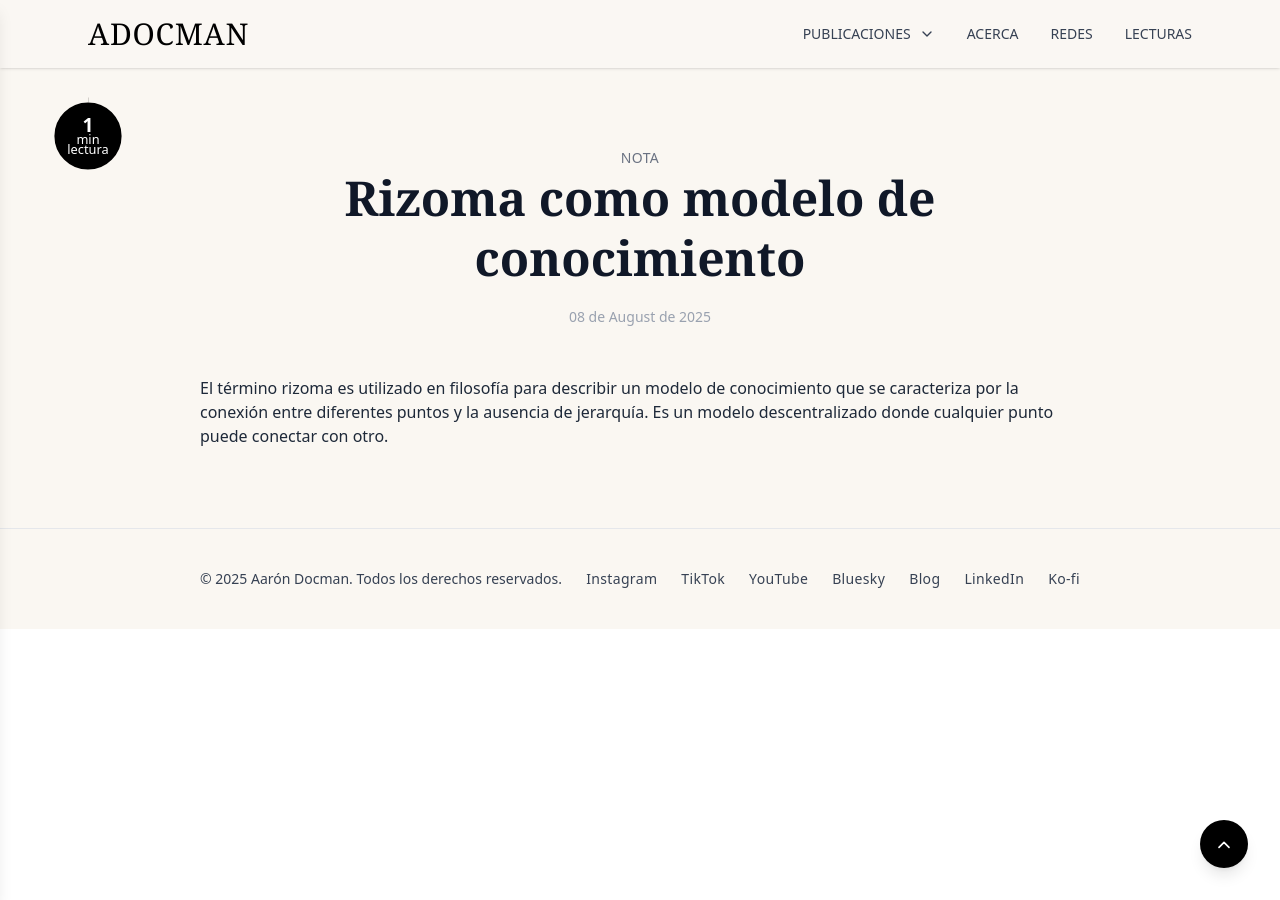
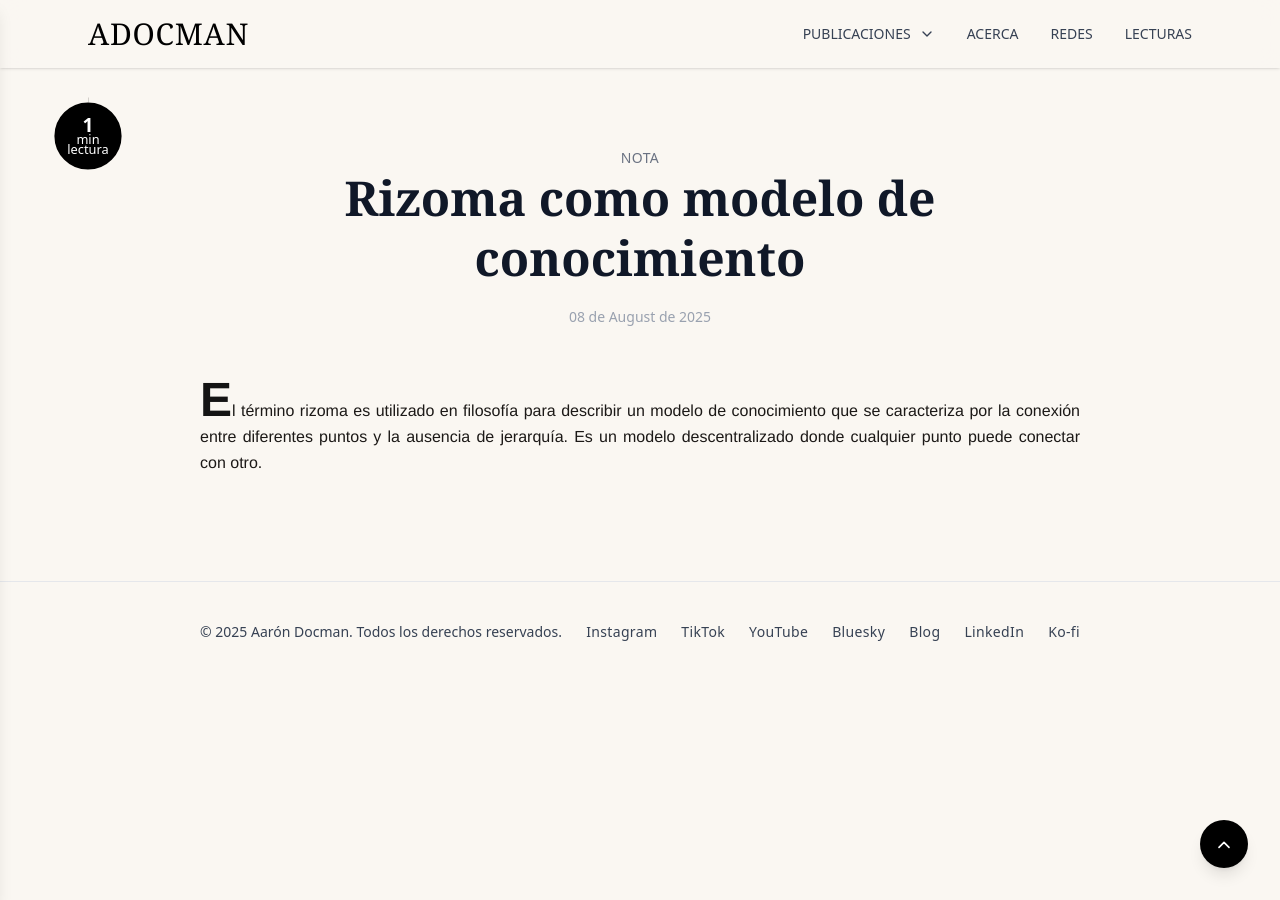
Before and after one commit to adocman/adocman.github.io, a Jekyll site: the page built from _posts/notas/2025-08-08-rizoma.md, in a window 1280 px wide. Built offline with Jekyll 4.4.1, drawn with Linux system fonts in a browser that asks for light colours.

Commit message:
actualizado ruta css y content

```diff
--- a/_layouts/default.html
+++ b/_layouts/default.html
@@ -4,7 +4,7 @@
   <meta charset="UTF-8">
   <meta name="viewport" content="width=device-width, initial-scale=1.0">
   <title>{{ page.title }} | {{ site.title }}</title>
-  <link rel="stylesheet" href="{{ '../assets/css/main.css' }}">
+  <link rel="stylesheet" href="{{ '/assets/css/main.css' | relative_url }}">
   <script src="https://cdn.jsdelivr.net/npm/@tailwindcss/browser@4"></script>
 </head>
 <body>
--- a/assets/css/main.css
+++ b/assets/css/main.css
@@ -1,3 +1,143 @@
 body {
     background: #FAF7F2;
 }
+
+/* Estilos generales para el contenido del post */
+#post-content > * {
+  /* Establece un espacio uniforme entre los elementos */
+  margin-bottom: 1.5rem;
+  /* Mejora la legibilidad de todo el texto */
+  line-height: 1.65;
+  /* El color del texto base es stone-950 (negro oscuro) */
+  color: #1c1917; /* Representación hexadecimal de stone-950 */
+}
+
+/* Encabezados del 1 al 3 */
+#post-content > h1,
+#post-content > h2,
+#post-content > h3 {
+  font-family: 'Georgia', serif; /* Un serif clásico para los títulos */
+  font-weight: 700;
+  color: #1c1917;
+  /* Espaciado para que respiren los títulos */
+  margin-top: 3rem;
+  margin-bottom: 1rem;
+  line-height: 1.2;
+}
+
+#post-content > h1 {
+  font-size: 2.5rem; /* Tamaño de letra grande para h1 */
+}
+
+#post-content > h2 {
+  font-size: 2rem;
+  /* Borde sutil para un toque editorial */
+  border-bottom: 1px solid rgba(28, 25, 23, 0.1);
+  padding-bottom: 0.5rem;
+}
+
+#post-content > h3 {
+  font-size: 1.5rem;
+}
+
+/* Párrafos */
+#post-content > p {
+  font-family: 'Helvetica', 'Arial', sans-serif; /* Un sans-serif legible para el cuerpo del texto */
+  text-align: justify; /* Justifica el texto para una apariencia pulcra */
+}
+
+#post-content > p:first-of-type::first-letter {
+  /* Tamaño de la letra más grande */
+  font-size: 3rem;
+  /* La altura de línea es crucial para que no baje al siguiente renglón */
+  line-height: 1;
+  /* Estilo negrita para que destaque más */
+  font-weight: bold;
+  /* Color de acento para la capitular */
+  color: #141414;
+  /* Ajusta la posición de la letra para que quede alineada con el texto */
+  vertical-align: bottom;
+}
+
+/* Enlaces */
+#post-content a {
+  color: #1c1917; /* Mantiene el color del texto principal */
+  text-decoration: none; /* Elimina el subrayado por defecto */
+  border-bottom: 1px solid #4A6C6F; /* Subrayado sutil con el color de acento */
+  transition: color 0.2s, border-bottom 0.2s; /* Transición suave */
+}
+
+#post-content a:hover {
+  color: #4A6C6F; /* Color de acento al pasar el mouse */
+  border-bottom: 1px solid transparent; /* El subrayado desaparece */
+}
+
+/* Citas (blockquote) */
+#post-content > blockquote {
+  /* Barra izquierda con el color de acento para destacar */
+  border-left: 4px solid #4A6C6F;
+  padding-left: 1.5rem;
+  font-style: italic; /* Cursiva para el texto de la cita */
+  color: #555;
+  background-color: #f7f2ea; /* Un fondo ligeramente más oscuro que el general */
+  padding: 1rem 1.5rem;
+  border-radius: 4px;
+}
+
+/* Listas (ul, ol) */
+#post-content > ul,
+#post-content > ol {
+  padding-left: 2.5rem;
+  color: #1c1917;
+}
+
+#post-content > li {
+  margin-bottom: 0.5rem;
+}
+
+/* Tablas */
+#post-content > table {
+  width: 100%;
+  border-collapse: collapse;
+  margin-bottom: 2rem;
+  text-align: left;
+}
+
+#post-content > th,
+#post-content > td {
+  border: 1px solid #ccc;
+  padding: 0.75rem;
+}
+
+#post-content > th {
+  background-color: #f7f2ea;
+  font-weight: 700;
+  color: #1c1917;
+}
+
+/* Bloques de código (code, pre) */
+#post-content > pre {
+  background-color: #f0f0f0; /* Fondo gris claro para el código */
+  padding: 1rem;
+  overflow-x: auto; /* Para el desbordamiento horizontal en móviles */
+  border-radius: 6px;
+  font-family: 'Courier New', Courier, monospace; /* Fuente monoespaciada para código */
+  color: #333;
+}
+
+#post-content code {
+  font-family: 'Courier New', Courier, monospace;
+  background-color: #f0f0f0;
+  padding: 0.2rem 0.4rem;
+  border-radius: 4px;
+}
+
+/* Imágenes */
+#post-content > img {
+  max-width: 100%;
+  height: auto;
+  display: block; /* Elimina el espacio extra debajo de las imágenes */
+  margin: 2rem auto; /* Centra las imágenes */
+  border-radius: 8px;
+  box-shadow: 0 4px 10px rgba(0, 0, 0, 0.1); /* Sombra sutil para un efecto de profundidad */
+}
```
